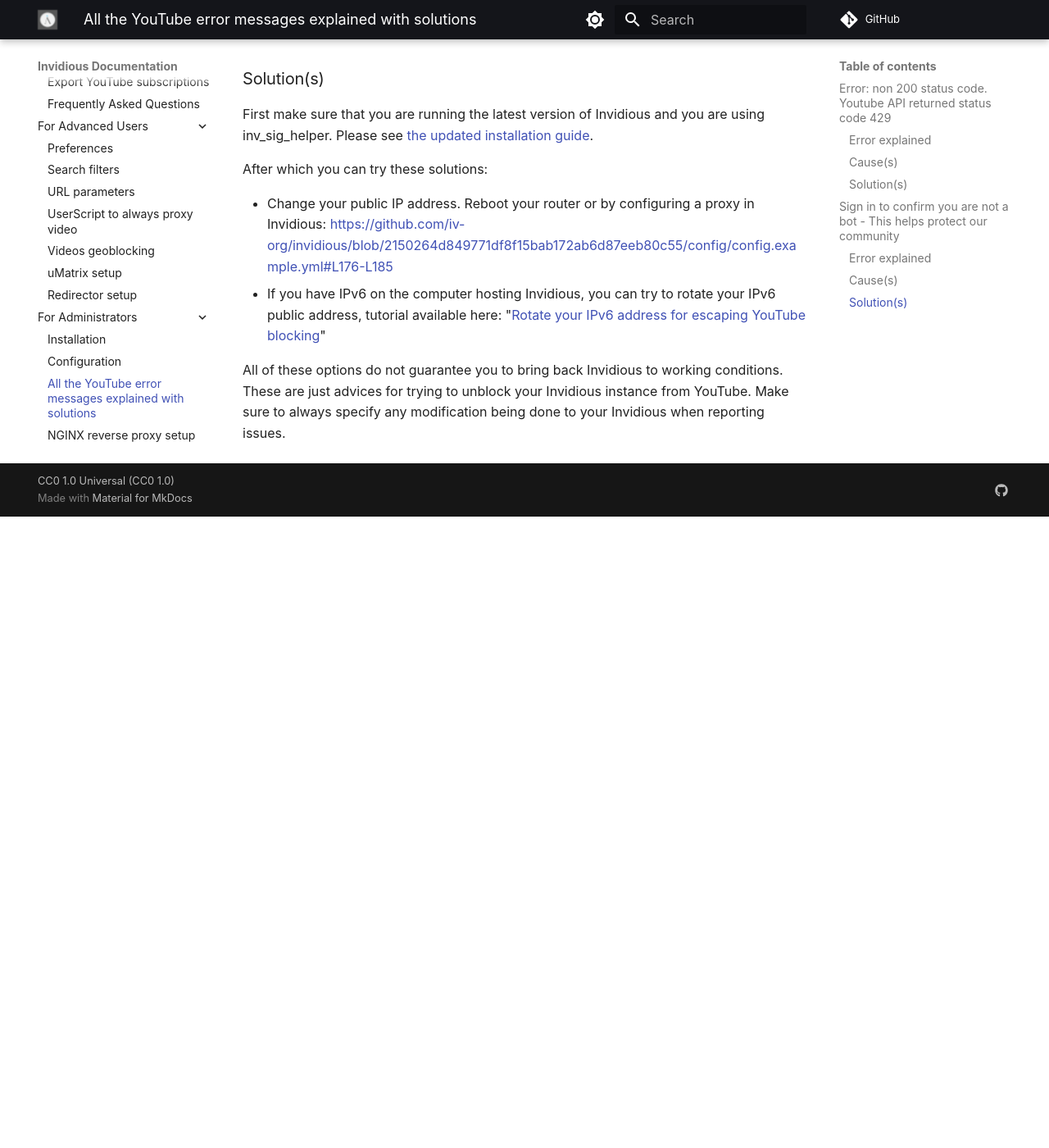
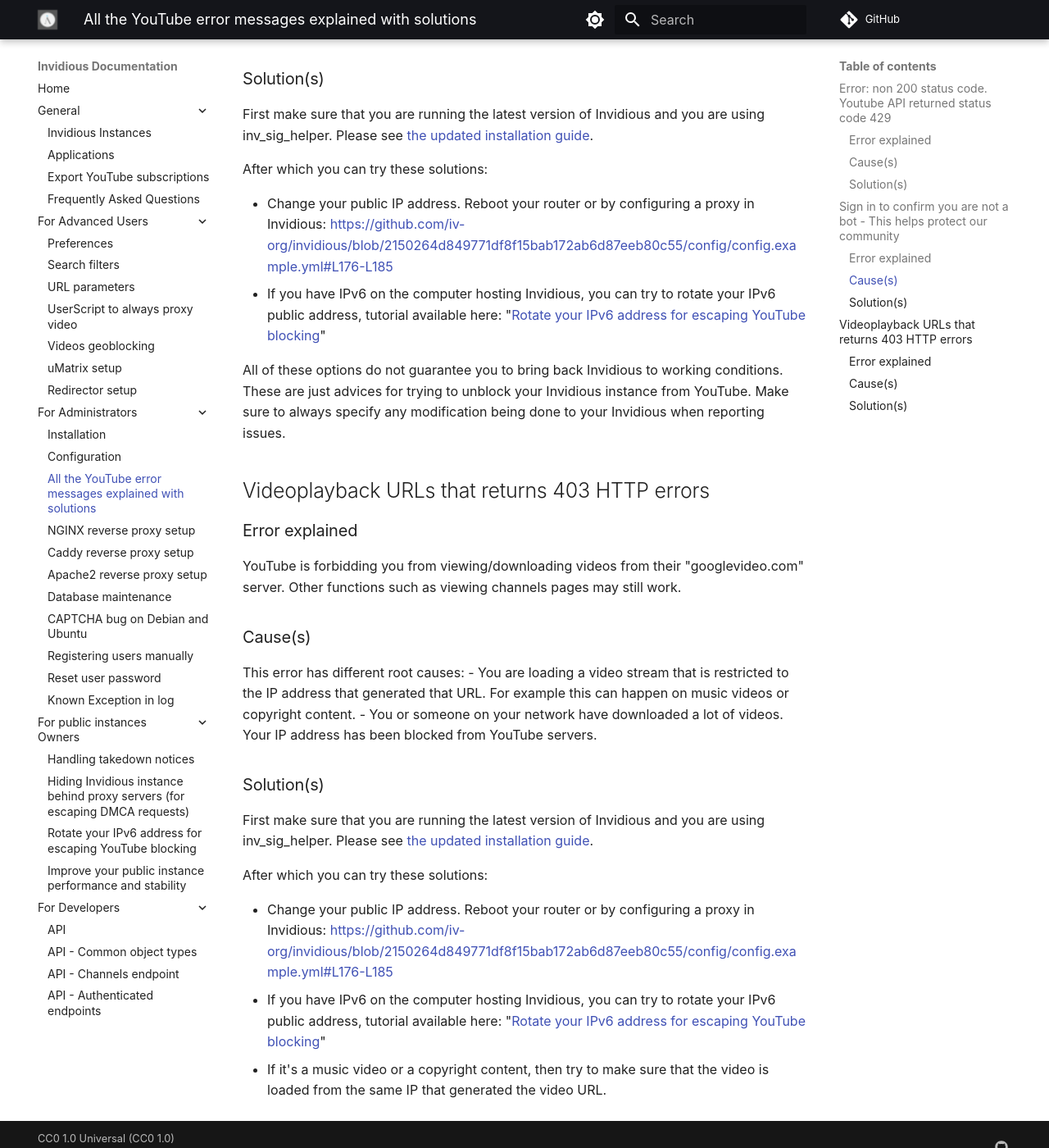
Before and after one commit to iv-org/documentation, an MkDocs documentation site: the page built from docs/youtube-errors-explained.md, in a window 1280 px wide and 1400 px high, scrolled down 1590 px. Shown: the whole window at 82% size. Built offline with MkDocs 1.6.1 and Material for MkDocs 9.7.7, drawn with Linux system fonts in a browser that asks for light colours; comment, search, counter and statistics services are not loaded; before the commit the page ends 2220 px from its top, so only the background shows below that.

Commit message:
Fixing internal links + add new 403 http error reason

```diff
--- a/docs/youtube-errors-explained.md
+++ b/docs/youtube-errors-explained.md
@@ -21,7 +21,7 @@
 
 - Try to keep the `channel_refresh_interval` parameter commented to let Invidious refreshing your subscriptions less frequently.
 - Unsubscribe from some channels. While this may not be ideal, this will definitively send less data to YouTube.
-- Configure pubsub: [/installation/#post-install-configuration](/installation/#post-install-configuration). This requires your Invidious to be available on the internet and through a public domain.
+- Configure pubsub: [/installation/#post-install-configuration](./installation.md/#post-install-configuration). This requires your Invidious to be available on the internet and through a public domain.
    After this you can try to extend the refresh interval, like to `channel_refresh_interval: 240m`.
    You will still get almost instantaneous notifications from new YouTube videos thanks to pubsub but you will induce less refreshing traffic to YouTube servers. As pubsub is method for YouTube to notify your Invidious instance for new videos.
 - Change your public IP address. This may not solve the issue permanently but temporarily solve it.
@@ -39,7 +39,7 @@
 
 ### Solution(s)
 
-First make sure that you are running the latest version of Invidious and you are using inv_sig_helper. Please see [the updated installation guide](/installation/).
+First make sure that you are running the latest version of Invidious and you are using inv_sig_helper. Please see [the updated installation guide](./installation.md).
 
 After which you can try these solutions:
 
@@ -47,3 +47,25 @@
 - If you have IPv6 on the computer hosting Invidious, you can try to rotate your IPv6 public address, tutorial available here: "[Rotate your IPv6 address for escaping YouTube blocking](/ipv6-rotator/)"
 
 All of these options do not guarantee you to bring back Invidious to working conditions. These are just advices for trying to unblock your Invidious instance from YouTube. Make sure to always specify any modification being done to your Invidious when reporting issues.
+
+## Videoplayback URLs that returns 403 HTTP errors
+
+### Error explained
+
+YouTube is forbidding you from viewing/downloading videos from their "googlevideo.com" server. Other functions such as viewing channels pages may still work.
+
+### Cause(s)
+
+This error has different root causes:
+- You are loading a video stream that is restricted to the IP address that generated that URL. For example this can happen on music videos or copyright content.
+- You or someone on your network have downloaded a lot of videos. Your IP address has been blocked from YouTube servers.
+
+### Solution(s)
+
+First make sure that you are running the latest version of Invidious and you are using inv_sig_helper. Please see [the updated installation guide](./installation.md).
+
+After which you can try these solutions:
+
+- Change your public IP address. Reboot your router or by configuring a proxy in Invidious: https://github.com/iv-org/invidious/blob/2150264d849771df8f15bab172ab6d87eeb80c55/config/config.example.yml#L176-L185
+- If you have IPv6 on the computer hosting Invidious, you can try to rotate your IPv6 public address, tutorial available here: "[Rotate your IPv6 address for escaping YouTube blocking](./ipv6-rotator.md)"
+- If it's a music video or a copyright content, then try to make sure that the video is loaded from the same IP that generated the video URL.
```
